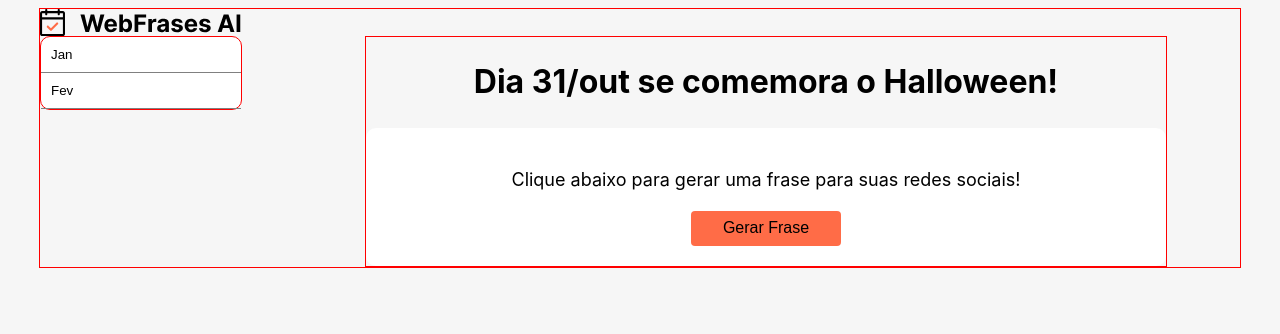
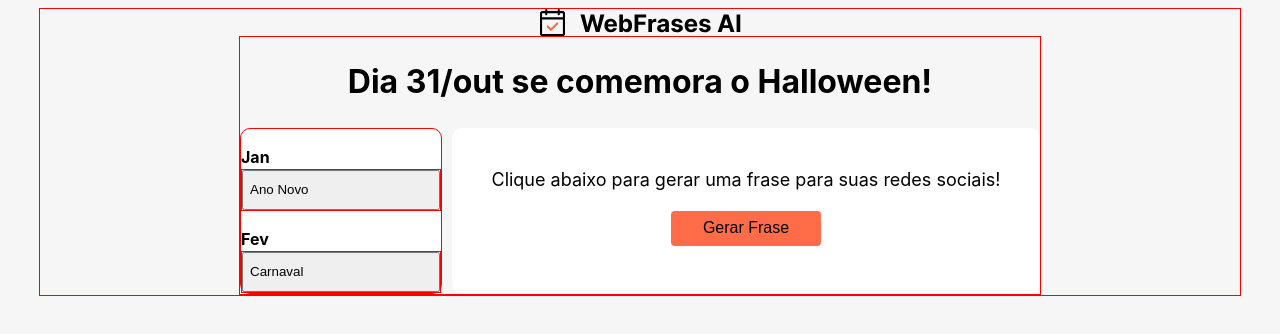
Before and after one commit to Sara01romao/webfrase-ai, a React (Vite) app in the folder frontend/webfrases/: page / in a window 1280 px wide. Shown: the top 334 px of the page. Built offline with nearby package versions, Linux system fonts and the light colour scheme.

Commit message:
feat: correção do click para chamar a função, melhoria layout

```diff
--- a/frontend/webfrases/src/App.css
+++ b/frontend/webfrases/src/App.css
@@ -9,7 +9,7 @@
 .container header{
   display: flex;
   align-items: center;
-
+  justify-content: center;
 }
 
 .mainHome{
@@ -26,39 +26,26 @@
   border: 1px solid red;
 }
 
-.dropdown {
-  position: relative;
-  display: block;
+.filter p{
+  margin-bottom: 0px;
 }
 
-.dropbtn {
-  padding: 10px;
-  border: none;
-  cursor: pointer;
-  width: 100%;
-  text-align: left;
-  border-bottom: 1px solid grey;
-  background: none;
+.filter ul{
+  list-style: none;
+  border: 1px solid red;
+  padding: 0px;
+  margin: 0px ;
 }
 
-.dropdown-content {
-  display: block;
+.filter ul button{
+  width: 100%;
+  text-align: start;
+  height: 40px;
+  cursor: pointer;
 }
 
-.dropdown-content button {
-  color: black;
-  padding: 10px;
-  text-decoration: none;
-  display: block;
-  background: none;
-  border: none;
-  cursor: pointer;
-  width: 100%;
-  text-align: left;
-}
-
-.dropdown-content button:hover {
-  background-color: #f1f1f1;
+.filter ul button.active{
+  color: red;
 }
 
 
@@ -73,9 +60,15 @@
   text-align: center;
 }
 
+.phraseContain{
+  display: flex;
+  gap: 10px;
+}
+
 .txtPhrase{
   border-radius: 10px;
   background: #fff;
+  width: 100%;
 }
 
 .btnPhraseContainer{
@@ -97,6 +90,11 @@
   font-size: 18px;
 }
 
+.monthFilter{
+  display: flex;
+  flex-direction: column;
+}
+
 .btn{
   display: flex;
   align-items: center;
--- a/frontend/webfrases/src/App.tsx
+++ b/frontend/webfrases/src/App.tsx
@@ -10,16 +10,22 @@ interface GeneratedText {
 function App() {
 
   const [phrase, setPhrase] = useState<GeneratedText[]>([])
-  const [nameDate, setNameDate] =useState('Natal');
-  const [activeDropdown, setActiveDropdown] = useState(null);
+  const [nameDate, setNameDate] =useState<string>('');
+  const [activeButton, setActiveButton] = useState(null);
+
 
     useEffect(() => {
-      // loadtxt();
-    }, []);
+      if (nameDate) {
+        loadtxt();
+      }
+    }, [nameDate]);
 
 
     async function loadtxt() {
       try {
+        if(nameDate){
+
+
           const data = {
             inputs: `Crie uma frase entre curta para a rede social comemorando ${nameDate}`,
             parameters: { max_new_tokens: 50 },
@@ -39,6 +45,8 @@ function App() {
 
 
           setPhrase(result)
+
+        }
       } catch (error) {
         console.error("Erro", error);
       }
@@ -54,27 +62,23 @@ function App() {
     return parts[1] ? parts[1].trim() : text;
   };
 
-  function handleCreate(){
-    loadtxt()
+  function handleCreate(name:string){
+    setNameDate(name);
+    // loadtxt()
   }
 
   function handleClean(){
     setPhrase([])
   }
 
-  function handleFilter(dataNome: string){
-    //  alert(dataNome)
 
+
+  function handleFilter(idBtn:any, dataNome: string){
+     setActiveButton(idBtn);
      setNameDate(dataNome);
-     loadtxt()
+
 
   }
-
-  const toggleDropdown = (month:any) => {
-    // Se o menu já estiver ativo, fechá-lo; caso contrário, abri-lo
-    setActiveDropdown(activeDropdown === month ? null : month);
-  };
-
 
   return (
 
@@ -91,8 +95,13 @@ function App() {
 
 
     <main className='mainHome'>
+       <div className='phraseContainer'>
 
-      <div className='filter'>
+          <h1>Dia 31/out se comemora o Halloween!</h1>
+
+          <div className='phraseContain'>
+
+                {/* <div className='filter'>
 
                     <div className="dropdown">
                       <button className="dropbtn" onClick={() => toggleDropdown('Jan')}>
@@ -115,17 +124,42 @@ function App() {
                         </div>
                       )}
                     </div>
+                </div> */}
+
+
+                <div className='filter'>
+
+                  <p><strong>Jan</strong></p>
+                  <div>
+                    <ul>
+
+
+                        <li><button  className={activeButton === 1 ? 'active' : ''} onClick={() => handleFilter(1, 'ANo Novo')}>Ano Novo</button></li>
+                    </ul>
                   </div>
 
-       <div className='phraseContainer'>
 
-          <h1>Dia 31/out se comemora o Halloween!</h1>
+                  <div>
+                    <p><strong>Fev</strong></p>
+                    <div>
+                      <ul>
+                      <li><button  className={activeButton === 2 ? 'active' : ''} onClick={() => handleFilter(2, 'Carnaval')}>Carnaval</button></li>
+
+                      </ul>
+                    </div>
+                  </div>
+
+
+
+
+
+                </div>
 
                 <div className='txtPhrase'>
                     {phrase.length === 0 ?
                       <div className='txtPhraseContainer'>
                         <p>Clique abaixo para gerar uma frase para suas redes sociais!</p>
-                  <button onClick={handleCreate} className='btn create'>Gerar Frase</button>
+                        <button onClick={() => handleCreate('halloween')} className='btn create'>Gerar Frase</button>
                       </div>
 
                       : <div className='txtPhraseContainer'>
@@ -141,8 +175,7 @@ function App() {
                     }
 
               </div>
-
-
+          </div>
 
 
 
```
Lines whose indentation alone changed are shown as unchanged.
